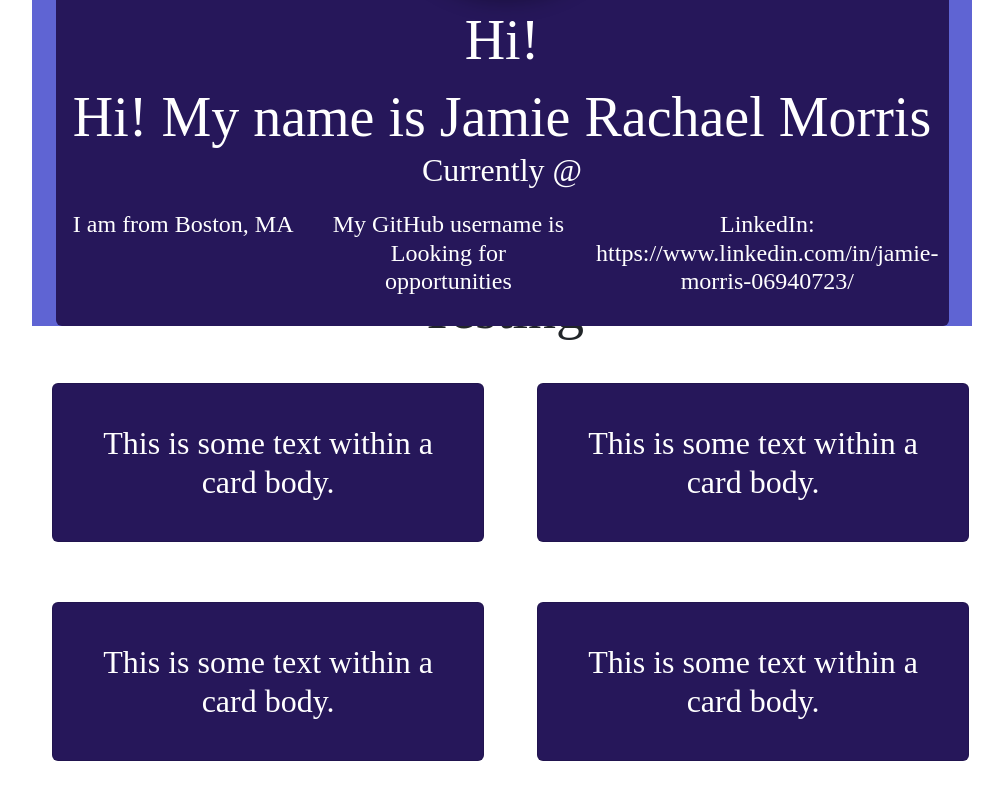
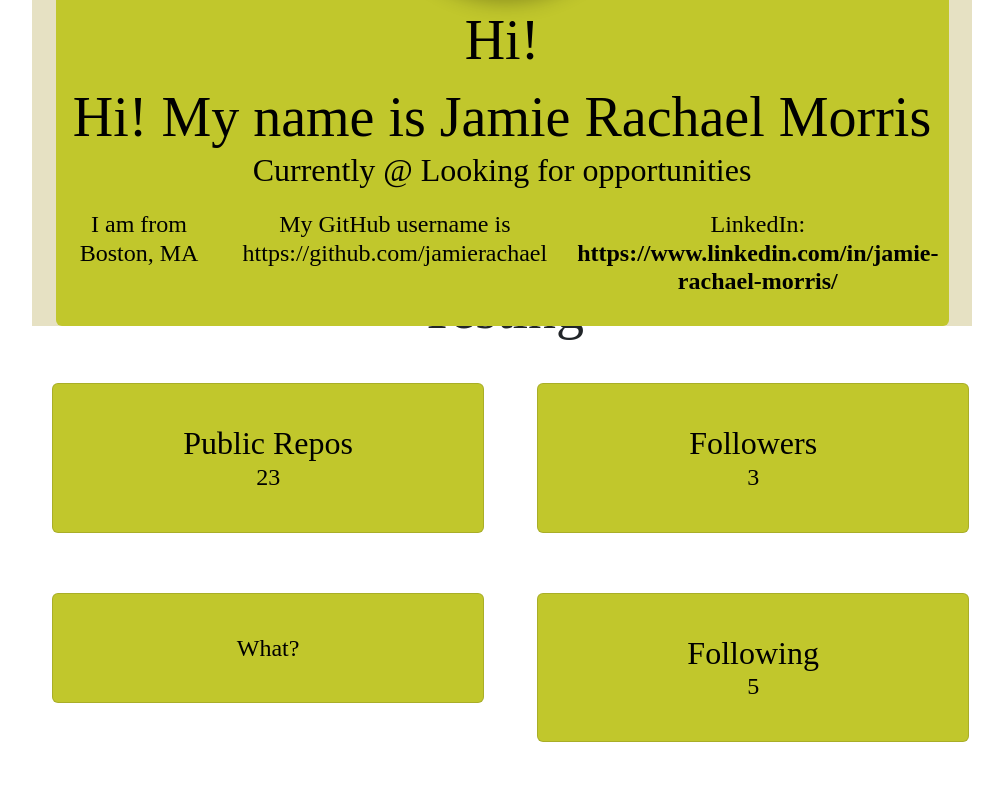
Before and after one commit to jamierachael/Developer-Profile-Generator, a website: page index.html in a window 1280 px wide. Shown: the part 338-1138 px from the top of the page, without its empty margins (138-1141 px from the left). Drawn offline with nearby package versions, Linux system fonts and the light colour scheme; a web font is replaced by a local one.

Commit message:
Updated data for cards

```diff
--- a/index.html
+++ b/index.html
@@ -25,7 +25,7 @@
          height: 100%;
          }
          .wrapper {
-         background-color: #5F64D3;
+         background-color: #E6E1C3;
          padding-top: 100px;
          }
          body {
@@ -67,8 +67,8 @@
          display: flex;
          justify-content: center;
          flex-wrap: wrap;
-         background-color: #26175A;
-         color: white;
+         background-color: #C1C72C;
+         color: black;
          padding: 10px;
          width: 95%;
          border-radius: 6px;
@@ -79,7 +79,7 @@
          border-radius: 50%;
          object-fit: cover;
          margin-top: -75px;
-         border: 6px solid #73448C;
+         border: 6px solid #black;
          box-shadow: rgba(0, 0, 0, 0.3) 4px 1px 20px 4px;
          }
          .photo-header h1, .photo-header h2 {
@@ -122,8 +122,8 @@
          .card {
            padding: 20px;
            border-radius: 6px;
-           background-color: #26175A;
-           color: white;
+           background-color: #C1C72C;
+           color: black;
            margin: 20px;
          }
 
@@ -155,58 +155,60 @@
                 <img src="https://avatars0.githubusercontent.com/u/23657495?v=4" class="rounded-circle mx-auto d-block" />
                     <h1 class="display-4">Hi!</h1>
                     <h1 class="display-4">Hi! My name is Jamie Rachael Morris</h1>
-                    <h3>Currently @</h3>
+                    <h3>Currently @ Looking for opportunities</h3>
                     <div class="row">
                         <div class="col">
                             <h4>I am from Boston, MA</h4>
                         </div>
                         <div class="col">
-                            <h4>My GitHub username is Looking for opportunities</h4>
+                            <h4>My GitHub username is https://github.com/jamierachael</h4>
                         </div>
                         <div class="col">
-                            <h4>LinkedIn: https://www.linkedin.com/in/jamie-morris-06940723/
+                            <h4>LinkedIn: <a href="https://www.linkedin.com/in/jamie-rachael-morris/">https://www.linkedin.com/in/jamie-rachael-morris/</a>
                             </h4>
                         </div>
                     </div>
                 </div>
             </div>
             <h2 class="display-4 text-center">Testing</h2>
-            <!-- Start first card row -->
+
             <div class="row">
                 <div class="col">
                     <div class="card photo-header">
                         <div class="card-body">
-                            <h3> This is some text within a card body.</h3>
+                            <h3>Public Repos </h3>
+                            <h4>23 </h4>
                         </div>
                     </div>
                 </div>
                 <div class="col">
                     <div class="card photo-header">
                         <div class="card-body">
-                            <h3> This is some text within a card body.</h3>
+                            <h3>Followers</h3>
+                            <h4>3</h4>
                         </div>
                     </div>
                 </div>
             </div>
-            <!-- Start second card row -->
+
             <div class="row">
                 <div class="col">
                     <div class="card photo-header">
                         <div class="card-body">
-                            <h3> This is some text within a card body.</h3>
+                            <h4> What?</h4>
                         </div>
                     </div>
                 </div>
                 <div class="col">
                     <div class="card photo-header">
                         <div class="card-body">
-                            <h3> This is some text within a card body.</h3>
+                            <h3>Following</h3>
+                            <h4> 5</h4>
                         </div>
                     </div>
                 </div>
             </div>
         </div>
-
     </div>
 
   </body>
--- a/package.json
+++ b/package.json
@@ -19,6 +19,7 @@
   "dependencies": {
     "axios": "^0.19.0",
     "html-pdf": "^2.2.0",
-    "inquirer": "^7.0.0"
+    "inquirer": "^7.0.0",
+    "open-file": "^1.0.0"
   }
 }
```
Also changed, not shown: generateHTML.js (+12 -10 lines), index.js (+6 -11 lines), test.html (+1 -0 lines), 2 other files.
